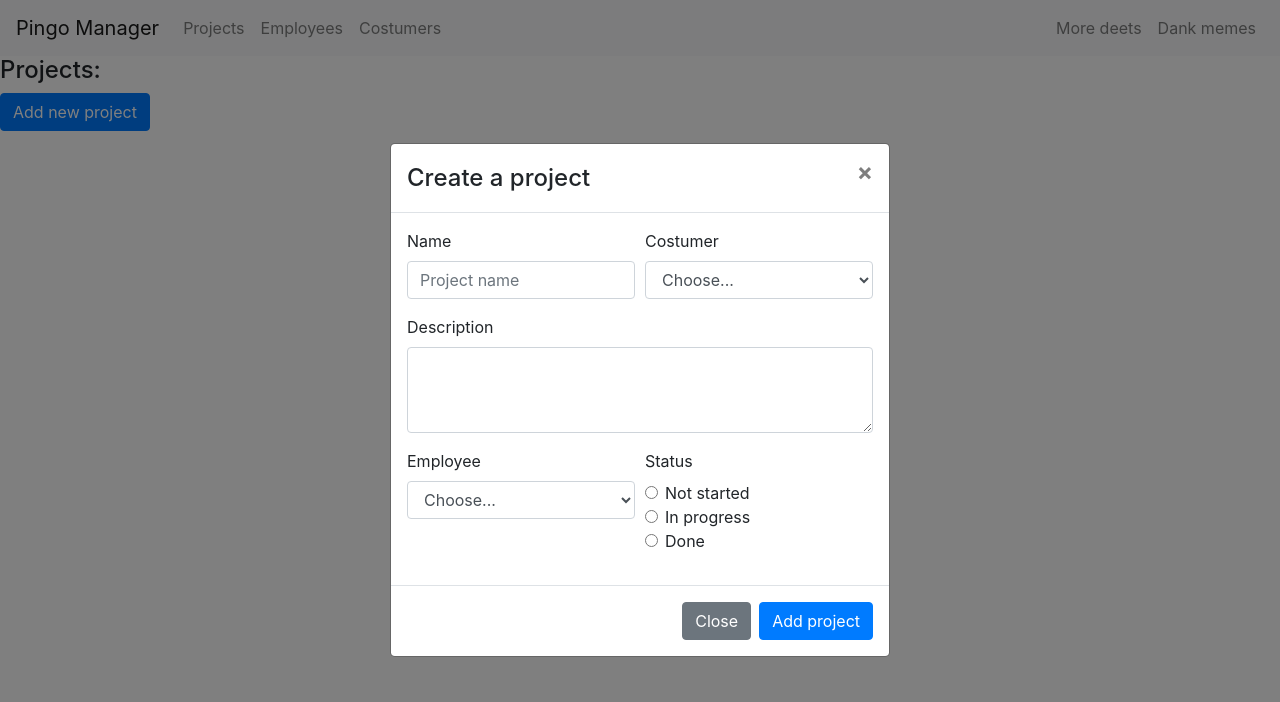
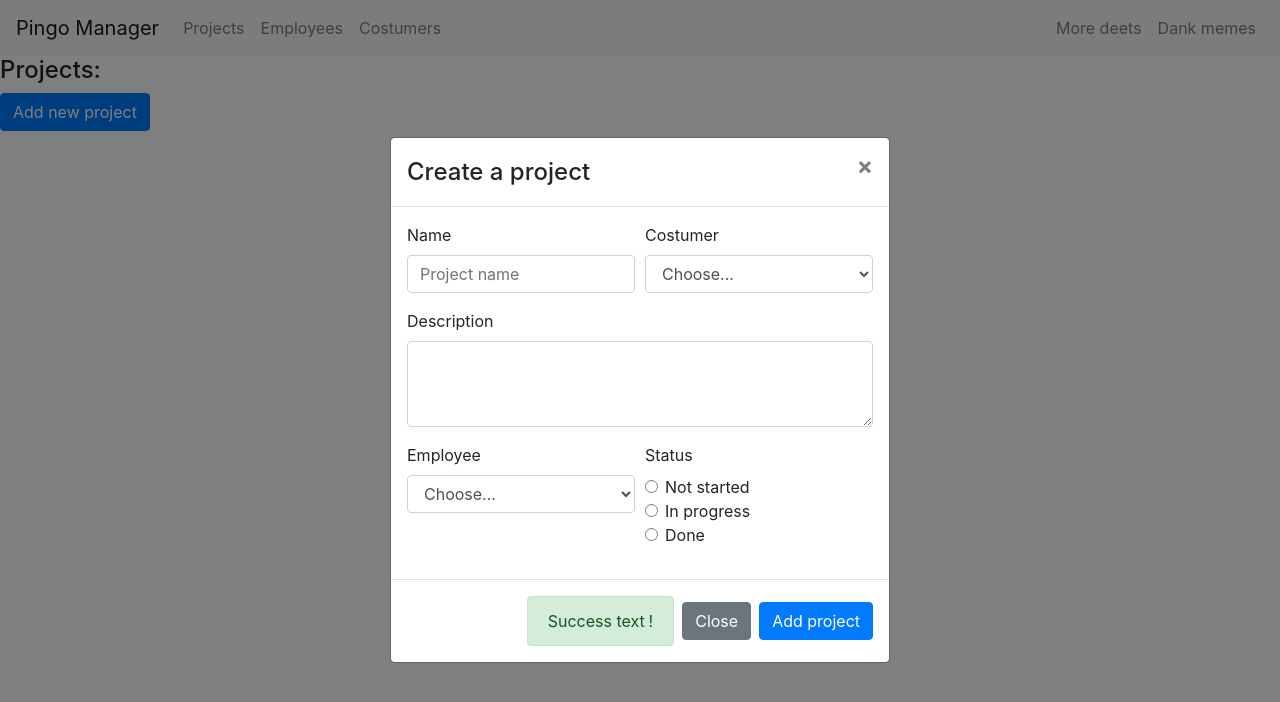
Before and after one commit to hansmaast/PManagesh, a React (Create React App) app: page /projects in a window 1280 px wide. Both pictures are taken after a click on the button "Add new project". Shown: the top 702 px of the page. Built offline with nearby package versions, Linux system fonts and the light colour scheme.

Commit message:
fix merge conflict

```diff
--- /dev/null
+++ b/src/components/alerts/AlertCostume.js
@@ -0,0 +1,18 @@
+import { Alert } from "react-bootstrap";
+import React from "react";
+
+export const AlertWithLink = ( { show = false, text, variant, linkTo, linkText } ) => {
+
+  if ( !show ) {
+    return null;
+  }
+
+  return (
+      <Alert variant={ variant }>
+        { text }
+        <Alert.Link href={ linkTo }>
+          { ' ' } { linkText }
+        </Alert.Link>!
+      </Alert>
+  );
+}
--- a/src/components/modals/CreateEmployeeModal.js
+++ b/src/components/modals/CreateEmployeeModal.js
@@ -3,9 +3,11 @@ import { Alert, Button, Col, Form, Modal } from "react-bootstrap";
 import { addEmployeeToDb } from "../../db/actions";
 import { employeeModel } from "../../db/models";
 import { containsDuplicate } from "../../utils/containsDuplicate";
+import { AlertWithLink } from "../alerts/AlertCostume";
 
 export const CreateEmployeeModal = ( { currentEmployees, ...props } ) => {
   const [ employee, setEmployee ] = useState( { ...employeeModel } );
+  const [ alertData, setAlertData ] = useState( { show: false, textInLink: '', id: null } )
   const [ employeeId, setEmployeeId ] = useState( null );
   const [ showSuccess, setShowSuccess ] = useState( false );
   const [ emailExists, setEmailExists ] = useState( false );
@@ -147,14 +149,21 @@ export const CreateEmployeeModal = ( { currentEmployees, ...props } ) => {
           </Form>
         </Modal.Body>
         <Modal.Footer>
-          {
-            showSuccess &&
-            <Alert variant={ 'success' }>
-              Added new employee{ ' ' }
-              <Alert.Link
-                  href={ `/employees/${ employeeId }` }>{ `${ employee.firstName } ${ employee.lastName }` }</Alert.Link>!
-            </Alert>
-          }
+          <AlertWithLink
+              text={ 'Added new employee' }
+              linkTo={ `/employees/${ employeeId }` }
+              linkText={ `${ employee.firstName } ${ employee.lastName }` }
+              variant={ 'success' }
+              show={ showSuccess }
+          />
+          {/*{*/}
+          {/*  showSuccess &&*/}
+          {/*  <Alert variant={ 'success' }>*/}
+          {/*    Added new employee{ ' ' }*/}
+          {/*    <Alert.Link*/}
+          {/*        href={ `/employees/${ employeeId }` }>{ `${ employee.firstName } ${ employee.lastName }` }</Alert.Link>!*/}
+          {/*  </Alert>*/}
+          {/*}*/}
           <Button variant={ 'secondary' } onClick={ props.onHide }>Close</Button>
         </Modal.Footer>
       </Modal>
--- a/src/components/modals/CreateProjectModal.js
+++ b/src/components/modals/CreateProjectModal.js
@@ -2,51 +2,56 @@ import React, { useEffect, useState } from "react";
 import { Button, Col, Form, Modal } from "react-bootstrap";
 import { addProjectToDb, getCostumers, getEmployees } from "../../db/actions";
 import { projectModel } from "../../db/models";
-import { containsDuplicate } from "../../utils/containsDuplicate";
+import { AlertWithLink } from "../alerts/AlertCostume";
 
-export const CreateProjectModal = (props) => {
-  const [project, setProject] = useState({ ...projectModel });
-  const [allCostumers, setAllCostumers] = useState([{}]);
-  const [allEmployees, setAllEmployees] = useState([{}]);
+export const CreateProjectModal = props => {
+  const [ project, setProject ] = useState( { ...projectModel } );
+  const [ alertData, setAlertData ] = useState( { show: false, textInLink: '', id: null } )
+  const [ allCostumers, setAllCostumers ] = useState( [ {} ] );
+  const [ allEmployees, setAllEmployees ] = useState( [ {} ] );
 
   const handleChange = (e) => {
     let value = e.target.value;
 
-    if (e.target.name.includes("Id")) {
-      value = parseInt(value);
+
+    if ( e.target.name.includes( 'Id' ) ) {
+      value = parseInt( value );
     }
 
-    if (e.target.name === "employeeIds") {
-      return setProject({
-        ...project,
-        [e.target.name]: [...project.employeeIds, value],
-      });
+    if ( e.target.name === 'employeeIds' ) {
+      return setProject( { ...project, [e.target.name]: [ ...project.employeeIds, value ] } )
     }
 
     setProject({ ...project, [e.target.name]: value });
   };
 
   const addProject = async () => {
-    if (containsDuplicate(props.currentProjects, "name", project.name)) {
-      return alert("PENIS");
+
+
+
+    const { id } = await addProjectToDb( project );
+    setAlertData( { show: true, textInLink: project.name, id: id } )
+    setProject( { ...projectModel } );
+    setTimeout( () => {
+      setAlertData( { show: false, ...alertData } )
+    }, 2500 );
   }
-    await addProjectToDb(project);
-  };
 
   const getData = async () => {
     const costumers = await getCostumers();
-    setAllCostumers([...costumers]);
+    setAllCostumers( [ ...costumers ] );
     const employees = await getEmployees();
-    setAllEmployees([...employees]);
-  };
 
-  useEffect(() => {
+    setAllEmployees( [ ...employees ] );
+  }
+
+  useEffect( () => {
     getData();
-  }, []);
+  }, [] )
 
   return (
       <Modal
-      {...props}
+          { ...props }
           size="md"
           aria-labelledby="contained-modal-title-vcenter"
           centered
@@ -59,92 +64,77 @@ export const CreateProjectModal = (props) => {
         <Modal.Body>
           <Form>
             <Form.Row>
-            <Form.Group as={Col} controlId="formGridEmail">
+              <Form.Group as={ Col } controlId="formGridEmail">
                 <Form.Label>Name</Form.Label>
-              <Form.Control
-                onChange={(e) => handleChange(e)}
-                name={"name"}
-                value={project.name}
-                type="text"
-                placeholder="Project name"
-                required
-              />
+                <Form.Control onChange={ e => handleChange( e ) } name={ 'name' } value={ project.name } type="text"
+                              placeholder="Project name" required/>
               </Form.Group>
 
-            <Form.Group as={Col} controlId="formGridPassword">
+              <Form.Group as={ Col } controlId="formGridPassword">
                 <Form.Label>Costumer</Form.Label>
-              <Form.Control
-                as="select"
-                defaultValue="Choose costumer..."
-                onChange={(e) => handleChange(e)}
-                name={"costumerId"}
-              >
+                <Form.Control as="select" defaultValue="Choose costumer..." onChange={ e => handleChange( e ) }
+                              name={ 'costumerId' }>
                   <option>Choose...</option>
-                {allCostumers.map((c) => (
-                  <option key={c.id} value={c.id}>
-                    {c.name}
-                  </option>
-                ))}
+                  {
+                    allCostumers.map( c => <option key={ c.id } value={ c.id }>{ c.name }</option> )
+                  }
                 </Form.Control>
               </Form.Group>
             </Form.Row>
 
             <Form.Group controlId="formGridDescription">
               <Form.Label>Description</Form.Label>
-            <Form.Control
-              onChange={(e) => handleChange(e)}
-              value={project.description}
-              name={"description"}
-              as="textarea"
-              rows="3"
-            />
+              <Form.Control onChange={ e => handleChange( e ) } value={ project.description } name={ 'description' }
+                            as="textarea" rows="3"/>
             </Form.Group>
 
             <Form.Row>
-            <Form.Group as={Col} controlId="formGridState">
+
+              <Form.Group as={ Col } controlId="formGridState">
                 <Form.Label>Employee</Form.Label>
-              <Form.Control
-                as="select"
-                defaultValue="Choose..."
-                onChange={(e) => handleChange(e)}
-                name={"employeeIds"}
-              >
+                <Form.Control as="select" defaultValue="Choose..." onChange={ e => handleChange( e ) }
+                              name={ 'employeeIds' }>
                   <option>Choose...</option>
-                {allEmployees.map((e) => (
-                  <option
-                    key={e.id}
-                    value={e.id}
-                  >{`${e.firstName} ${e.lastName}`}</option>
-                ))}
+                  {
+                    allEmployees.map( e => <option key={ e.id }
+                                                   value={ e.id }>{ `${ e.firstName } ${ e.lastName }` }</option> )
+                  }
                 </Form.Control>
               </Form.Group>
 
-            <Form.Group as={Col} id="formGridCheckbox">
+              <Form.Group as={ Col } id="formGridCheckbox">
                 <Form.Label>Status</Form.Label>
-              {["Not started", "In progress", "Done"].map((status) => {
+                { [ 'Not started', 'In progress', 'Done' ].map( status => {
                   return (
                       <Form.Check
-                    key={status}
-                    id={`${status}-radio`}
-                    name={"status"}
-                    onChange={(e) => {
-                      handleChange(e);
-                    }}
-                    value={status}
+                          key={ status }
+                          id={ `${ status }-radio` }
+                          name={ 'status' }
+                          onChange={ e => {
+                            handleChange( e )
+                          } }
+                          value={ status }
                           type="radio"
-                    label={status}
+                          label={ status }
                       />
-                );
-              })}
+                  )
+                } ) }
               </Form.Group>
+
             </Form.Row>
+
           </Form>
         </Modal.Body>
         <Modal.Footer>
-        <Button variant={"secondary"} onClick={props.onHide}>
-          Close
-        </Button>
-        <Button onClick={() => addProject()}>Add project</Button>
+          <AlertWithLink
+              show={ true }
+              variant={ 'success' }
+              text={ 'Success  text' }
+              linkText={ alertData.textInLink }
+              linkTo={ `/projects/${ alertData.id }` }
+          />
+          <Button variant={ 'secondary' } onClick={ props.onHide }>Close</Button>
+          <Button onClick={ () => addProject() }>Add project</Button>
         </Modal.Footer>
       </Modal>
   );
```
Lines whose indentation alone changed are shown as unchanged.
